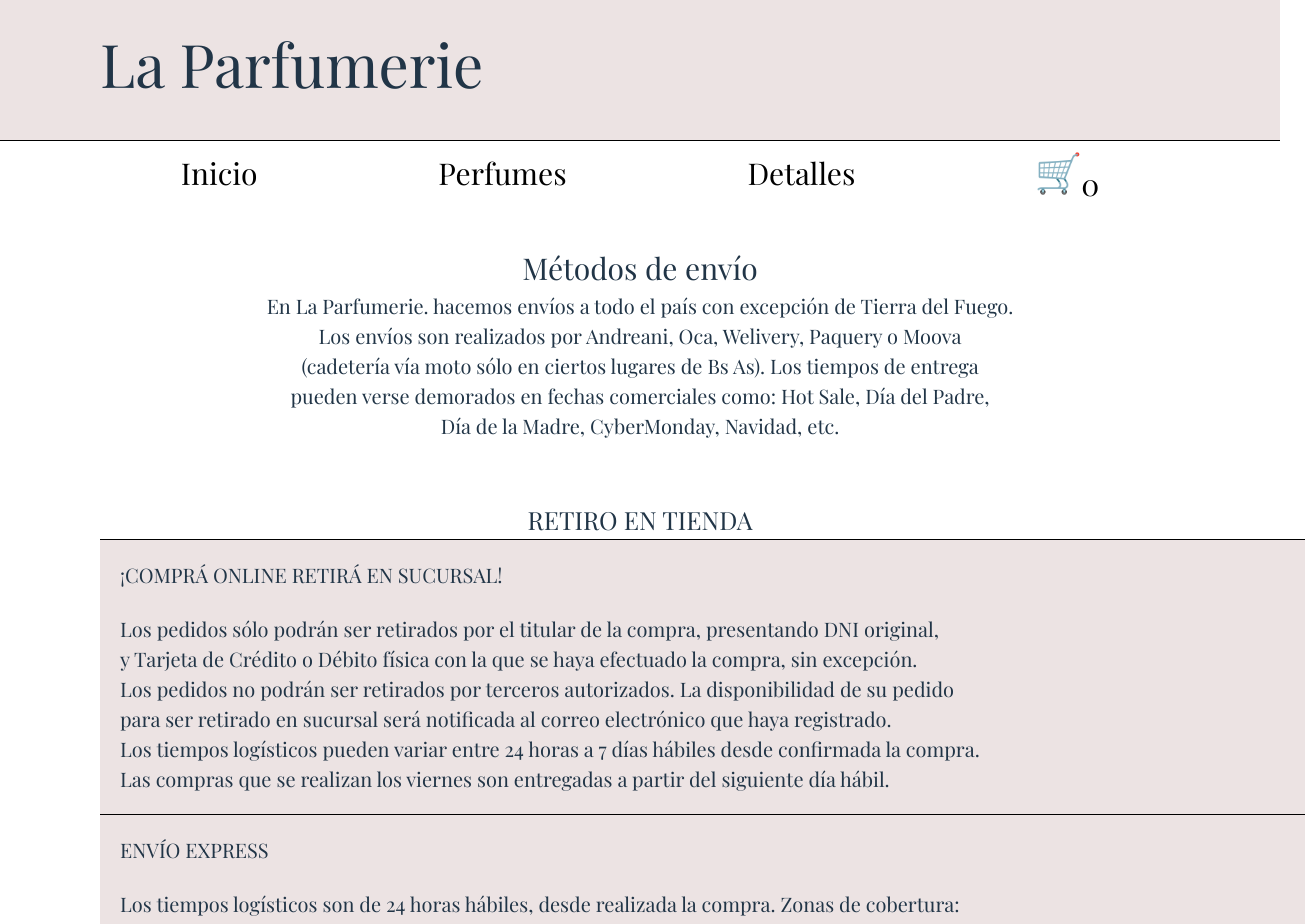
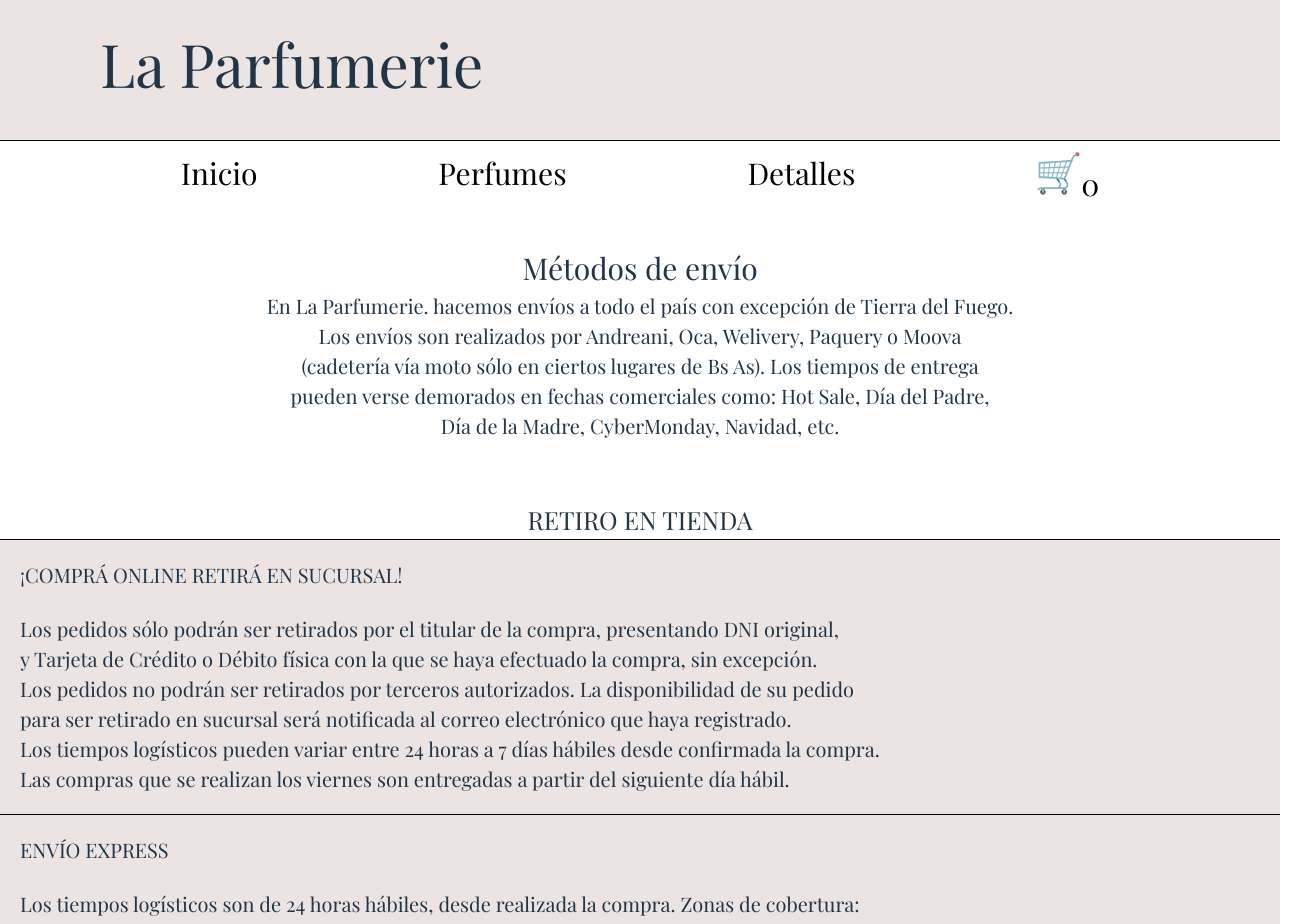
Before and after one commit to JuanDSacco/Eccomerce-Perfumes-Vite-Context-Firebase-SASS, a React app: page /metodos-de-envios in a window 1280 px wide. Shown: the top 924 px of the page, 1305 px wide, since content can reach past the window. Built offline with nearby package versions, Linux system fonts and the light colour scheme; the HTML template or start-up script is replaced by a standard one.

Commit message:
agrego modif mq section envios, proyecto full responsive

```diff
--- a/src/styles/sass/styles.scss
+++ b/src/styles/sass/styles.scss
@@ -581,9 +581,22 @@
     }
 }
 
+/* Section Envio */
+
+.sectionEnvio{
+    .sectionSecun{
+        padding-left: 0;
+
+        h3{
+            padding-right: 0;
+        }
+    }
+}
+
 @media only screen and (max-width:992px) and (min-width:769px){
 
     /* Home */
+
     .divHomeSecundario{
         padding: 0;
         h3{
@@ -699,6 +712,24 @@
     }
 }
 
+/* Section Envio */
+
+.sectionSecun{
+    .divEnvioSecun{
+        width: 100%;
+        padding-left: 0;
+        padding-right: 0;
+
+        h4{
+            padding-left: 20px;
+        }
+
+        p{
+            padding-left: 20px;
+        }
+    }
+}
+
 @media only screen and (max-width:768px) and (min-width:577px){
 
     /* Home */
@@ -889,12 +920,15 @@
 
     /* Metodos de envio */
 
+
+
     .sectionEnvio{
 
-        height: 1590px;
+        height: 2250px;
 
         h2{
             font-size: 40px;
+            text-decoration: underline;
         }
 
         h3{
@@ -906,7 +940,7 @@
         }
 
         p{
-            font-size: 24px;
+            font-size: 23px;
         }
     }
 }
@@ -1209,10 +1243,11 @@
 
     .sectionEnvio{
 
-        height: 1850px;
+        height: 3100px;
 
         h2{
             font-size: 45px;
+            text-decoration: underline;
         }
 
         h3{
@@ -1560,7 +1595,7 @@
     /* Metodo Envio */
 
     .sectionEnvio{
-        height: 3550px;
+        height: 8200px;
 
         .divInicialEnvios{
             p{
@@ -1914,26 +1949,27 @@
     /* Metodo envio */
 
     .sectionEnvio{
-        height: 4050px;
+        height: 4700px;
 
         .divInicialEnvios{
             padding: 70px;
+            padding-top: 0;
         }
 
         h2{
-            font-size: 80px;
+            font-size: 50px;
         }
 
         h3{
-            font-size: 60px;
+            font-size: 40px;
         }
 
         h4{
-            font-size: 40px;
+            font-size: 30px;
         }
 
         p{
-            font-size: 43px;
-        }
-    }
-}
+            font-size: 25px;
+        }
+    }
+}
```
